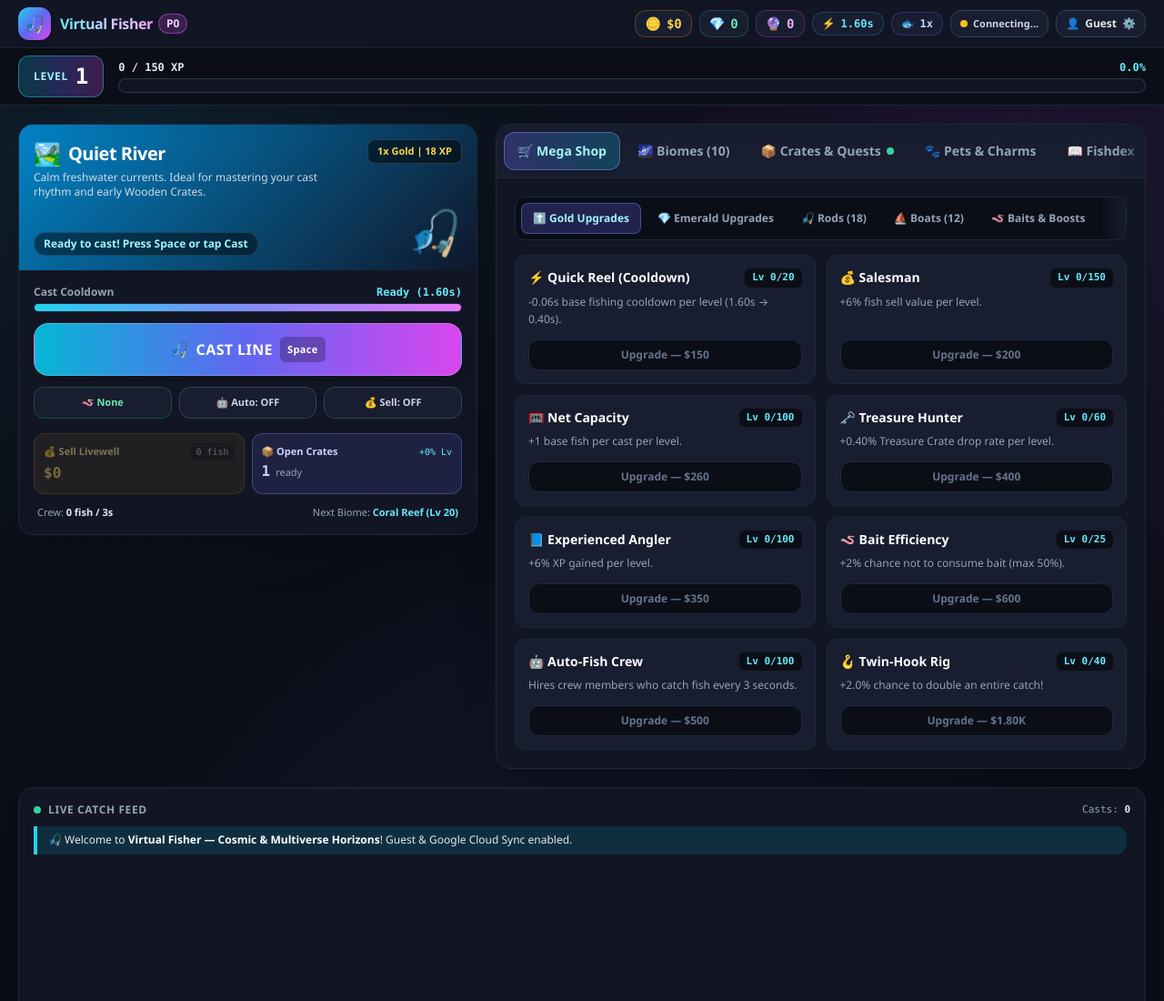
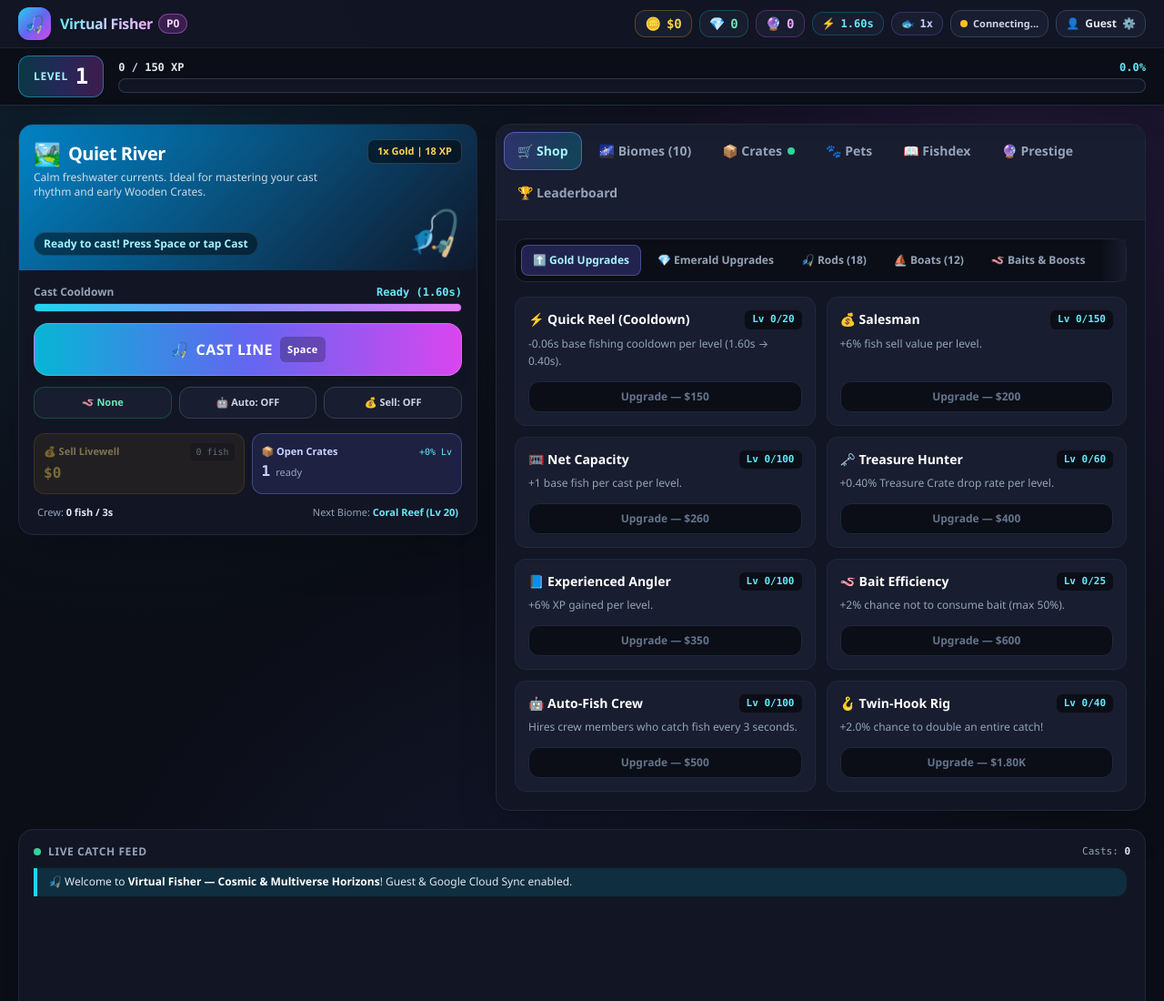
Before and after one commit to BigMango-dev/Cosmic-Fishing, a plain HTML site: page index.html in a window 1280 px wide. Shown: the top 1100 px of the page at 91% size. Drawn offline with nearby package versions, Linux system fonts and the light colour scheme; no server answers.

Commit message:
Update index.html

```diff
--- a/index.html
+++ b/index.html
@@ -201,26 +201,29 @@
     <!-- RIGHT COLUMN: TABBED COMMAND CENTER -->
     <section id="right-command-col" class="lg:col-span-7 xl:col-span-7 bg-discord-900 rounded-2xl border border-slate-800 shadow-2xl overflow-hidden flex flex-col min-h-[600px] lg:min-h-[660px]">
       <div class="scroll-fade-wrap bg-discord-850 border-b border-slate-800">
-        <nav id="main-tabs" class="flex items-center gap-1 p-2 overflow-x-auto no-scrollbar pr-8">
-          <button data-tab="shop" class="tab-btn flex items-center gap-1.5 px-3.5 py-2.5 rounded-xl text-xs sm:text-sm font-bold whitespace-nowrap transition">
-            🛒 Mega Shop
+        <nav id="main-tabs" class="flex items-center gap-1 p-2 overflow-x-auto sm:overflow-visible sm:flex-wrap no-scrollbar pr-8 sm:pr-2">
+          <button data-tab="shop" class="tab-btn flex items-center gap-1.5 px-3 py-2 rounded-xl text-xs sm:text-[13px] font-bold whitespace-nowrap transition">
+            🛒 Shop
           </button>
-          <button data-tab="biomes" class="tab-btn flex items-center gap-1.5 px-3.5 py-2.5 rounded-xl text-xs sm:text-sm font-bold whitespace-nowrap transition">
+          <button data-tab="biomes" class="tab-btn flex items-center gap-1.5 px-3 py-2 rounded-xl text-xs sm:text-[13px] font-bold whitespace-nowrap transition">
             🌌 Biomes (10)
           </button>
-          <button data-tab="crates" class="tab-btn flex items-center gap-1.5 px-3.5 py-2.5 rounded-xl text-xs sm:text-sm font-bold whitespace-nowrap transition relative">
-            📦 Crates &amp; Quests
+          <button data-tab="crates" class="tab-btn flex items-center gap-1.5 px-3 py-2 rounded-xl text-xs sm:text-[13px] font-bold whitespace-nowrap transition relative">
+            📦 Crates
             <span id="crate-ready-dot" class="hidden w-2 h-2 rounded-full bg-emerald-400"></span>
           </button>
-          <button data-tab="pets" class="tab-btn flex items-center gap-1.5 px-3.5 py-2.5 rounded-xl text-xs sm:text-sm font-bold whitespace-nowrap transition">
-            🐾 Pets &amp; Charms
+          <button data-tab="pets" class="tab-btn flex items-center gap-1.5 px-3 py-2 rounded-xl text-xs sm:text-[13px] font-bold whitespace-nowrap transition">
+            🐾 Pets
           </button>
-          <button data-tab="fishdex" class="tab-btn flex items-center gap-1.5 px-3.5 py-2.5 rounded-xl text-xs sm:text-sm font-bold whitespace-nowrap transition">
+          <button data-tab="fishdex" class="tab-btn flex items-center gap-1.5 px-3 py-2 rounded-xl text-xs sm:text-[13px] font-bold whitespace-nowrap transition">
             📖 Fishdex
           </button>
-          <button data-tab="prestige" class="tab-btn flex items-center gap-1.5 px-3.5 py-2.5 rounded-xl text-xs sm:text-sm font-bold whitespace-nowrap transition relative">
-            🔮 Prestige &amp; Stats
+          <button data-tab="prestige" class="tab-btn flex items-center gap-1.5 px-3 py-2 rounded-xl text-xs sm:text-[13px] font-bold whitespace-nowrap transition relative">
+            🔮 Prestige
             <span id="prestige-ready-dot" class="hidden w-2.5 h-2.5 rounded-full bg-fuchsia-400"></span>
+          </button>
+          <button data-tab="leaderboard" class="tab-btn flex items-center gap-1.5 px-3 py-2 rounded-xl text-xs sm:text-[13px] font-bold whitespace-nowrap transition">
+            🏆 Leaderboard
           </button>
         </nav>
       </div>
```
